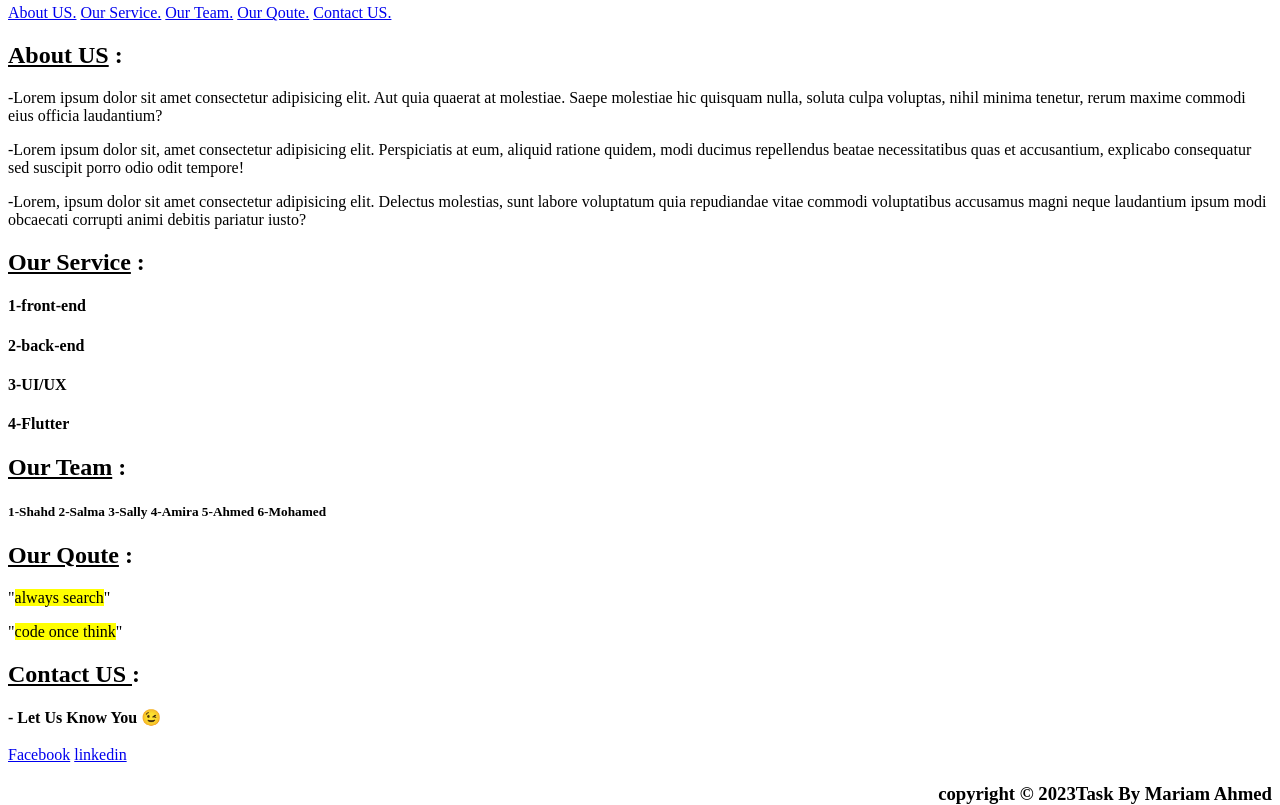
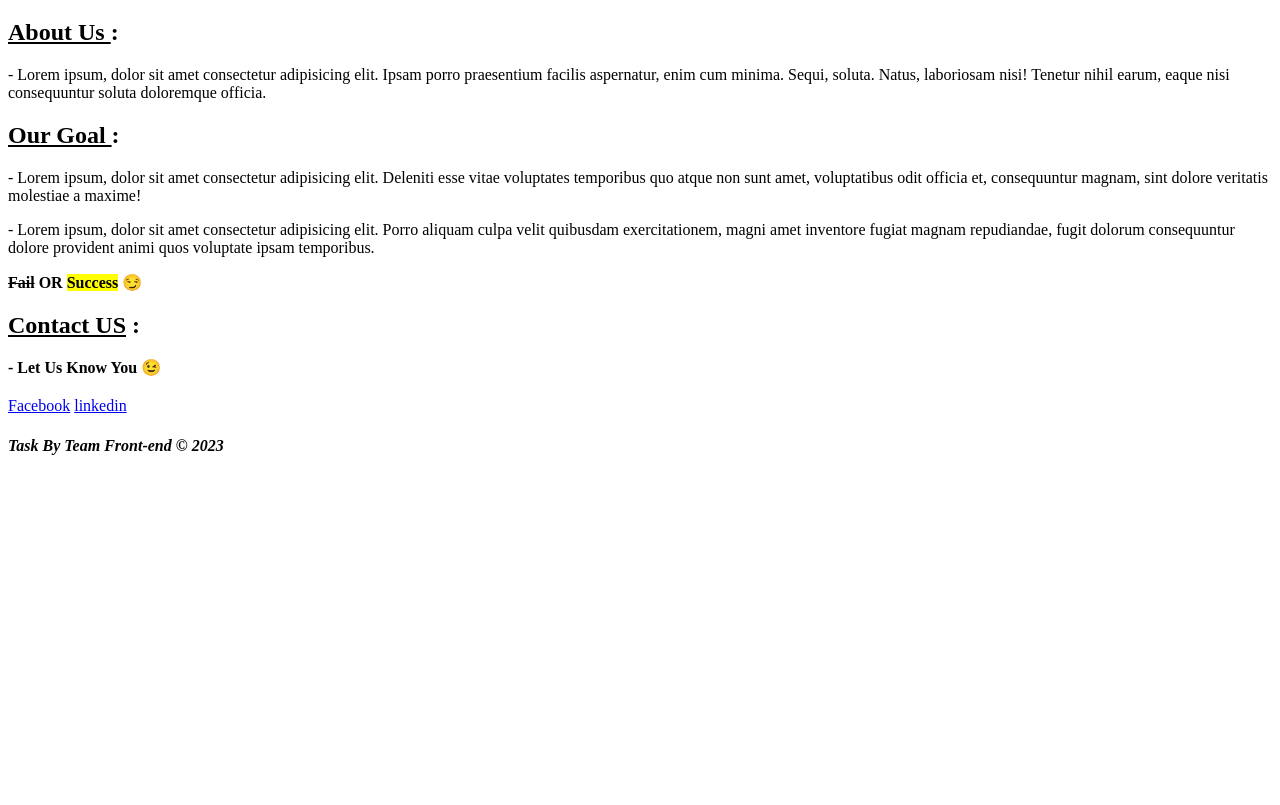
Before and after one commit to mariamahmed38/template, a plain HTML site: page index.html in a window 1280 px wide. Shown: the part 62-867 px from the top of the page. After the commit the page ends 800 px from the top, so only its background shows below. Drawn offline with Linux system fonts and the light colour scheme.

Commit message:
Add files via upload

```diff
--- a/index.html
+++ b/index.html
@@ -1,29 +1,18 @@
-<H1><STrong>MSP</STrong></H1>
-<a id="About US"></a>
-<a href="#About US">About US.</a>
-<a id="Our Service"></a>
-<a href="#Our Service">Our Service.</a>
-<a id="Our Team"></a>
-<a href="#Our Team">Our Team.</a>
-<a id="Our Qoute"></a>
-<a href="#Our Qoute">Our Qoute.</a>
-<a id="Contact US"></a>
-<a href="#Contact US">Contact US.</a>
-<h2><u> About US</u> :</h2>
-<P> -Lorem ipsum dolor sit amet consectetur adipisicing elit. Aut quia quaerat at molestiae. Saepe molestiae hic quisquam nulla, soluta culpa voluptas, nihil minima tenetur, rerum maxime commodi eius officia laudantium?</P>
-<P> -Lorem ipsum dolor sit, amet consectetur adipisicing elit. Perspiciatis at eum, aliquid ratione quidem, modi ducimus repellendus beatae necessitatibus quas et accusantium, explicabo consequatur sed suscipit porro odio odit tempore!</P>
-<P> -Lorem, ipsum dolor sit amet consectetur adipisicing elit. Delectus molestias, sunt labore voluptatum quia repudiandae vitae commodi voluptatibus accusamus magni neque laudantium ipsum modi obcaecati corrupti animi debitis pariatur iusto?</P>
-<H2><U>Our Service</U> :</H2>
-<h4>1-front-end</h4>
-<h4>2-back-end</h4>
-<h4>3-UI/UX</h4>
-<H4>4-Flutter</H4>
-<h2><u>Our Team</u> :</h2>
-<h5>1-Shahd 2-Salma 3-Sally 4-Amira 5-Ahmed 6-Mohamed </h5>
-<H2><U>Our Qoute</U> :</H2>
-<p>"<mark>always search</mark>"</p>
-<p>"<mark>code once think</mark>"</p>
-<h2><u> Contact US </u>:</h2>
+<!DOCTYPE html>
+<head>
+
+</head>
+<html>
+    <body>
+<h1> <center> welcome everyone to msp &#128513 </center> </h1>
+<h2><u> About Us </u> :</h2>
+<p>- Lorem ipsum, dolor sit amet consectetur adipisicing elit. Ipsam porro praesentium facilis aspernatur, enim cum minima. Sequi, soluta. Natus, laboriosam nisi! Tenetur nihil earum, eaque nisi consequuntur soluta doloremque officia.</p>
+  <h2><u> Our Goal </u> :</h3>
+    <p>- Lorem ipsum, dolor sit amet consectetur adipisicing elit. Deleniti esse vitae voluptates temporibus quo atque non sunt amet, voluptatibus odit officia et, consequuntur magnam, sint dolore veritatis molestiae a maxime!</p>
+<p>- Lorem ipsum, dolor sit amet consectetur adipisicing elit. Porro aliquam culpa velit quibusdam exercitationem, magni amet inventore fugiat magnam repudiandae, fugit dolorum consequuntur dolore provident animi quos voluptate ipsam temporibus.</p>
+<strong> <del> Fail</del> OR</strong>
+<strong> <mark> Success</mark> &#128527 </strong>
+<h2><u> Contact US</u> :</h2>
 <strong> - Let Us Know You &#128521</strong>
 
   <html lang="en">
@@ -34,8 +23,13 @@
  <meta charset="UTF-S">
  <meta description="web" content="">
  <a href="www.linkedin.com/in/mariam-ahmed-369700275" target="_blank">  linkedin </a>
-<h3><p>
-    <span style="float:right ;">Task By Mariam Ahmed </span></h3></p>
-   <p><h3><span style="float:right ;">copyright &#169 2023</span>
-</h3></p>
+<h5></h5><i><strong> Task By Team Front-end &#169; 2023</strong></i>
+
 </head>
+  <body>
+
+  </body>
+  </html>
+</html>
+</body>
+</html>
```
